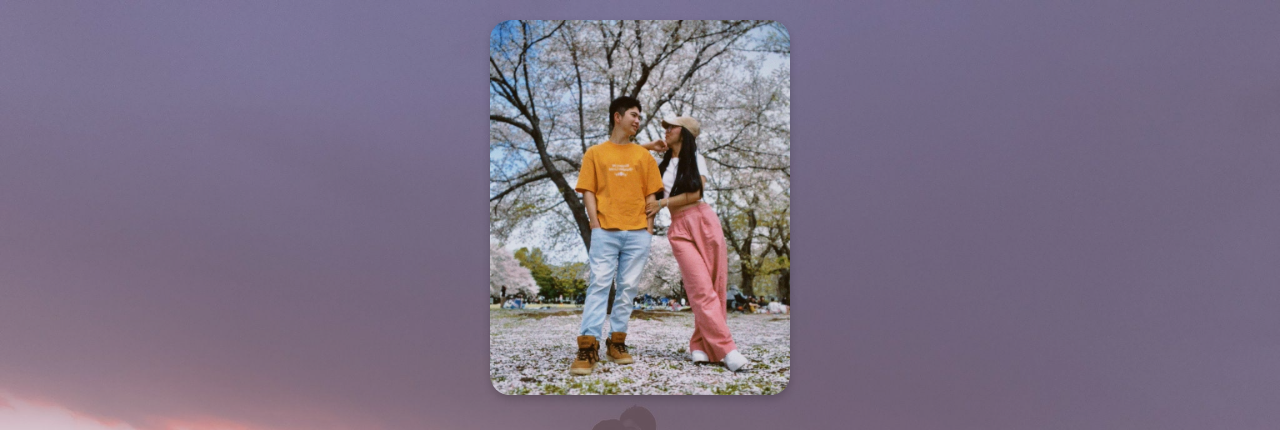
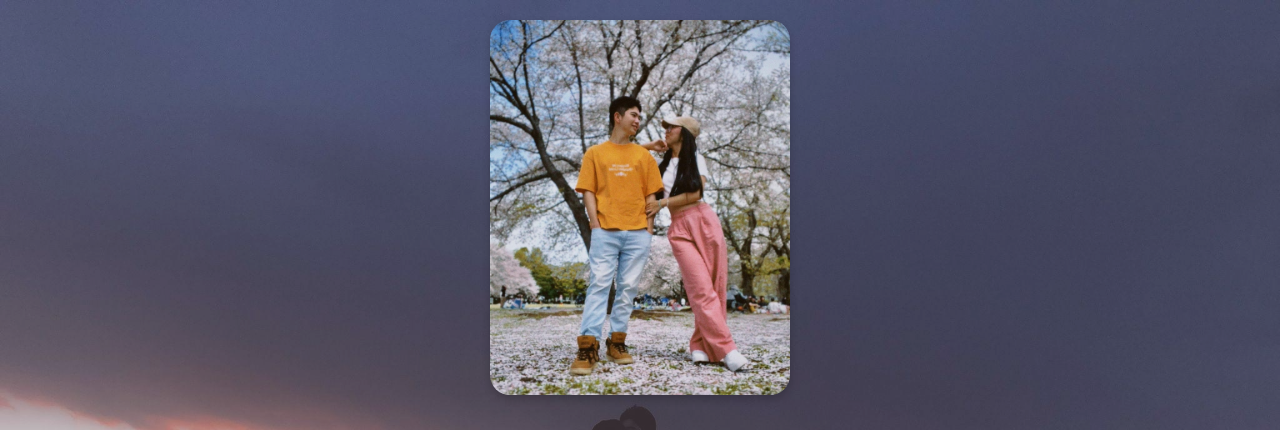
Before and after one commit to Danieliroshi/convite-, a plain HTML site: page index.html in a window 1280 px wide. Shown: the top 430 px of the page. Drawn offline with Linux system fonts and the light colour scheme.

Commit message:
troquei a cor de fundo

```diff
--- a/style.css
+++ b/style.css
@@ -17,7 +17,7 @@ body {
   left: 0;
   width: 100%;
   height: 100%;
-  background-color: rgba(255, 204, 229, 0.4);
+  background-color: rgba(204, 169, 188, 0.26);
   z-index: -1;
 }
 
```
